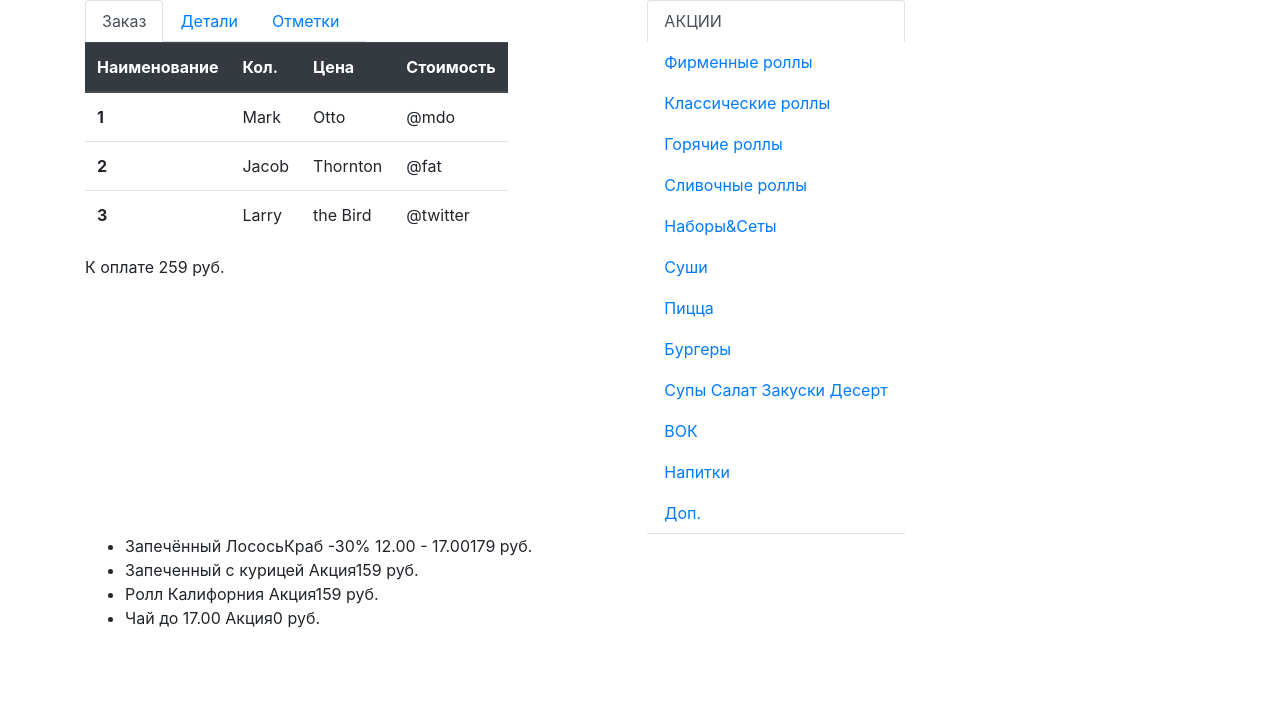
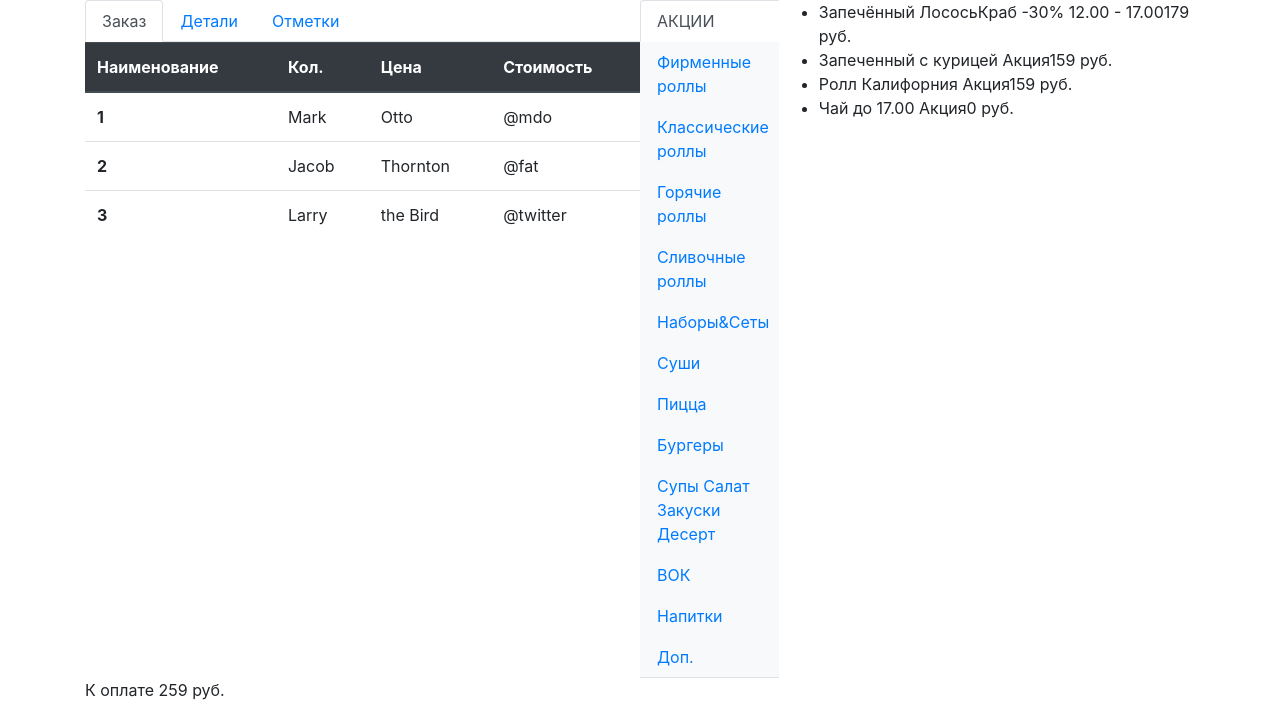
Before and after one commit to sergio-kzn/CrmRollTime, a Django app: page /new_order/ in a window 1280 px wide. Shown: the part 80-800 px from the top of the page. Run offline with Django 3.2, Linux system fonts and the light colour scheme; some libraries are stand-ins or nearby versions.

Commit message:
Обновление для шаблона new_order.html --Разбил страницу на столбцы и строки.
Спроектировал БД для ЗАКАЗ.

```diff
--- a/RollTime/templates/new_order/new_order.html
+++ b/RollTime/templates/new_order/new_order.html
@@ -132,9 +132,8 @@
 </nav>
 
 <div class="container-xl">
-    <div class="row align-items-start no-gutters">
     <div class="row  no-gutters">
-            <div class="col-md-6">
+        <div class="col-6 col-md-6 overflow-auto">
 
             <ul class="nav nav-tabs">
                 <!-- Первая вкладка - Заказ (активная) -->
@@ -185,7 +184,6 @@
                         </tr>
                         </tbody>
                     </table>
-
                 </div>
                 <!-- Второй блок - Детали -->
                 <div class="tab-pane fade" id="details">
@@ -386,36 +384,33 @@
 
         </div>
 
-            <!-- Force next columns to break to new line -->
-            <div class="w-100"></div>
-
-            <div class="col-md-6">
-                <p>К оплате 259 руб.
-
-            </div>
-        </div>
-
-        <div>
+        <div class="col-6 coll-md-6">
+            <div class="row no-gutters"">
+                <div class="col-3 col-md-3 bg-light overflow-hidden">
                     <ul class="nav nav-tabs  flex-column">
                         <li class="nav-item"><a class="nav-link active" data-toggle="tab" href="#id_1">АКЦИИ</a></li>
                         <li class="nav-item"><a class="nav-link" data-toggle="tab" href="#id_2">Фирменные роллы</a></li>
-                <li class="nav-item"><a class="nav-link" data-toggle="tab" href="#id_3">Классические роллы</a></li>
+                        <li class="nav-item"><a class="nav-link" data-toggle="tab" href="#id_3">Классические роллы</a>
+                        </li>
                         <li class="nav-item"><a class="nav-link" data-toggle="tab" href="#id_4">Горячие роллы</a></li>
                         <li class="nav-item"><a class="nav-link" data-toggle="tab" href="#id_5">Сливочные роллы</a></li>
                         <li class="nav-item"><a class="nav-link" data-toggle="tab" href="#id_6">Наборы&Сеты</a></li>
                         <li class="nav-item"><a class="nav-link" data-toggle="tab" href="#id_7">Суши</a></li>
                         <li class="nav-item"><a class="nav-link" data-toggle="tab" href="#id_8">Пицца</a></li>
                         <li class="nav-item"><a class="nav-link" data-toggle="tab" href="#id_9">Бургеры</a></li>
-                <li class="nav-item"><a class="nav-link" data-toggle="tab" href="#id_10">Супы Салат Закуски Десерт</a>
+                        <li class="nav-item"><a class="nav-link" data-toggle="tab" href="#id_10">Супы Салат Закуски
+                            Десерт</a>
                         </li>
                         <li class="nav-item"><a class="nav-link" data-toggle="tab" href="#id_11">ВОК</a></li>
                         <li class="nav-item"><a class="nav-link" data-toggle="tab" href="#id_12">Напитки</a></li>
                         <li class="nav-item"><a class="nav-link" data-toggle="tab" href="#id_13">Доп.</a></li>
                     </ul>
                 </div>
+                <div class="col-9 coll-md-9 overflow-auto">
                     <div class="tab-content">
                         <div class="tab-pane fade show active" id="id_1">
-                <ul><li>Запечённый ЛососьКраб -30% 12.00 - 17.00179 руб.</li>
+                            <ul>
+                                <li>Запечённый ЛососьКраб -30% 12.00 - 17.00179 руб.</li>
                                 <li>Запеченный с курицей Акция159 руб.</li>
                                 <li>Ролл Калифорния Акция159 руб.</li>
                                 <li>Чай до 17.00 Акция0 руб.</li>
@@ -426,6 +421,14 @@
                     </div>
                 </div>
             </div>
+        </div>
+        <div class="row  no-gutters">
+            <div class="col">
+                <p>К оплате 259 руб.
+            </div>
+        </div>
+    </div>
+</div>
 
 </body>
 </html>
```
Also changed, not shown: 2 other files. Lines whose indentation alone changed are shown as unchanged.
